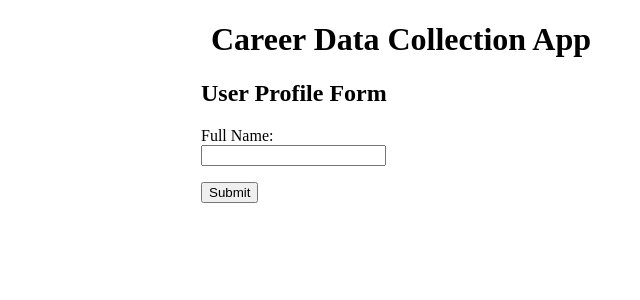
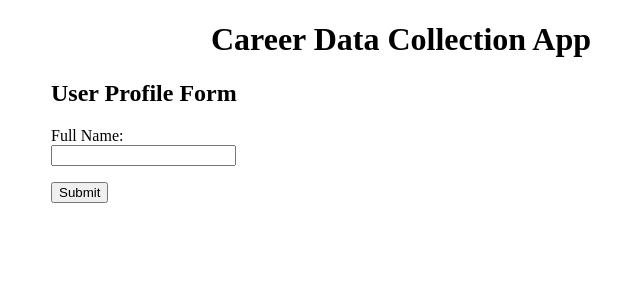
Before and after one commit to dlab-tz/career-app-react, a React (Create React App) app in the folder frontend/: page / in a window 1280 px wide. Shown: the top 300 px of the page, without its empty margins (239-879 px from the left). Built offline with nearby package versions, Linux system fonts and the light colour scheme.

Commit message:
update width

```diff
--- a/frontend/src/components/UserForm.jsx
+++ b/frontend/src/components/UserForm.jsx
@@ -21,7 +21,7 @@ const UserForm = () => {
   };
 
   return (
-    <div style={{ maxWidth: '400px', margin: 'auto' }}>
+    <div style={{ maxWidth: '700px', margin: 'auto' }}>
       <h2>User Profile Form</h2>
       <form onSubmit={handleSubmit}>
         {/* Name field - others will add their fields below this */}
```
